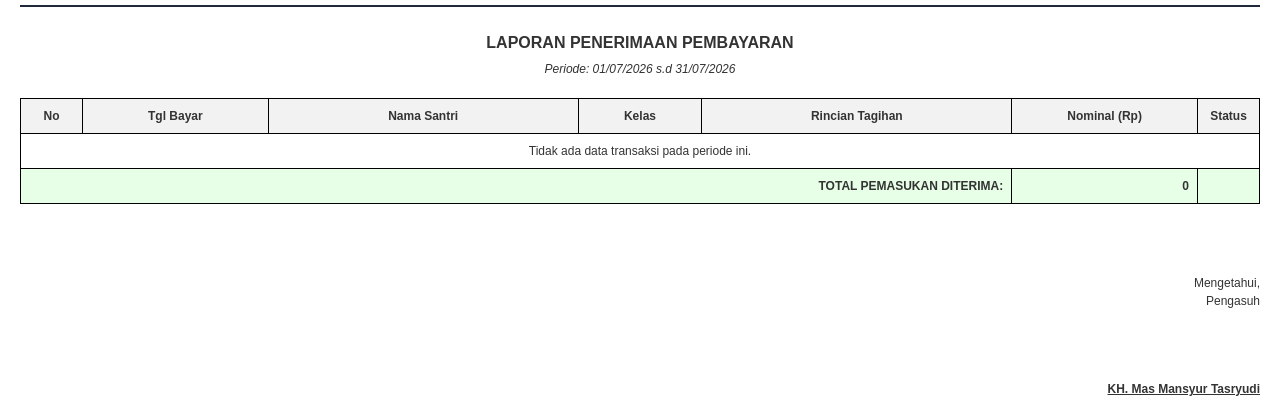
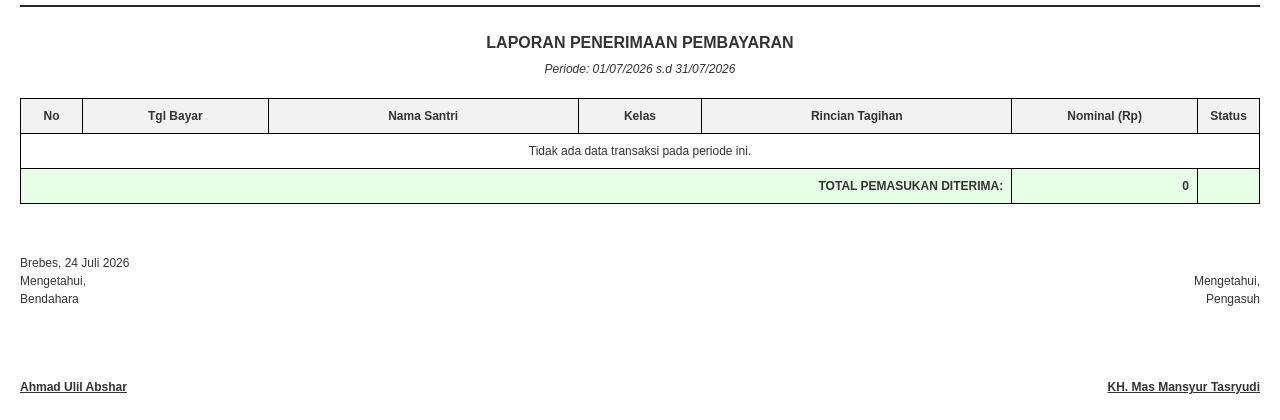
Before and after one commit to zakyrama312/Akademik-Pondok, a PHP site: page /admin/cetak_laporan_keuangan.php in a window 1280 px wide. Shown: the part 380-800 px from the top of the page. Run offline with PHP 8.4, Linux system fonts and the light colour scheme; the visitor is signed in with stand-in values (Sample User, id 1); data that the repository does not hold is empty; some libraries are stand-ins or nearby versions.

Commit message:
revisi: cetak data pengajar dan laporan keuangan, UI login

```diff
--- a/admin/cetak_laporan_keuangan.php
+++ b/admin/cetak_laporan_keuangan.php
@@ -171,9 +171,19 @@ $q_laporan = mysqli_query($koneksi, $query);
     </table>
 
     <?php if ($format == 'pdf'): ?>
-        <div style="margin-top: 50px; text-align: right; float: right; width: 30%;">
-            <p style="margin-bottom: 70px;">Mengetahui,<br>Pengasuh</p>
-            <p style="font-weight: bold; text-decoration: underline;">KH. Mas Mansyur Tasryudi</p>
+        <?php
+            $bulan_indo = array(1 => 'Januari', 'Februari', 'Maret', 'April', 'Mei', 'Juni', 'Juli', 'Agustus', 'September', 'Oktober', 'November', 'Desember');
+            $tgl_indo = date('d') . ' ' . $bulan_indo[(int)date('m')] . ' ' . date('Y');
+        ?>
+        <div style="margin-top: 50px; width: 100%; display: table;">
+            <div style="display: table-cell; width: 50%; text-align: left; vertical-align: top;">
+                <p style="margin-bottom: 70px;">Brebes, <?php echo $tgl_indo; ?><br>Mengetahui,<br>Bendahara</p>
+                <p style="font-weight: bold; text-decoration: underline;">Ahmad Ulil Abshar</p>
+            </div>
+            <div style="display: table-cell; width: 50%; text-align: right; vertical-align: top;">
+                <p style="margin-bottom: 70px;"><br>Mengetahui,<br>Pengasuh</p>
+                <p style="font-weight: bold; text-decoration: underline;">KH. Mas Mansyur Tasryudi</p>
+            </div>
         </div>
     <?php endif; ?>
 
```
Also changed, not shown: admin/cetak_data.php (+16 -5 lines), login.php (+7 -2 lines).
